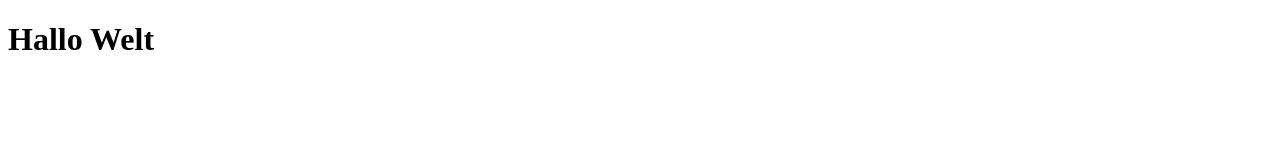
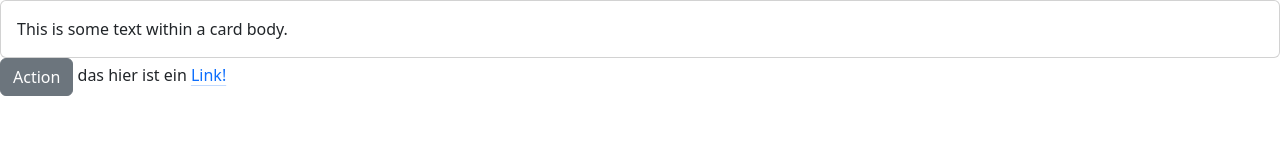
Before and after one commit to AhmetYapicilar/Testprojekt, a website: page index.html in a window 1280 px wide. Drawn offline with nearby package versions, Linux system fonts and the light colour scheme.

Commit message:
libaries

```diff
--- a/index.html
+++ b/index.html
@@ -4,9 +4,16 @@
     <meta charset="UTF-8">
     <meta name="viewport" content="width=device-width, initial-scale=1.0">
     <title>Quiz-App</title>
+    <link rel="stylesheet" href="node_modules/bootstrap/dist/css/bootstrap.min.css">
 </head>
 <body>
-    <h1>Hallo Welt</h1>
+    <div class="card">
+        <div class="card-body">
+          This is some text within a card body.
+        </div>
+    </div>
+    <button class="btn btn-secondary">Action</button>
+    das hier ist ein <a class="link-primary link-offset-2 link-underline-opacity-25 link-underline-opacity-100-hover"" href="#">Link!</a>
 
 
 </body>
--- /dev/null
+++ b/package.json
@@ -0,0 +1,5 @@
+{
+  "dependencies": {
+    "bootstrap": "^5.3.3"
+  }
+}
```
Also changed, not shown: 1 other file.
